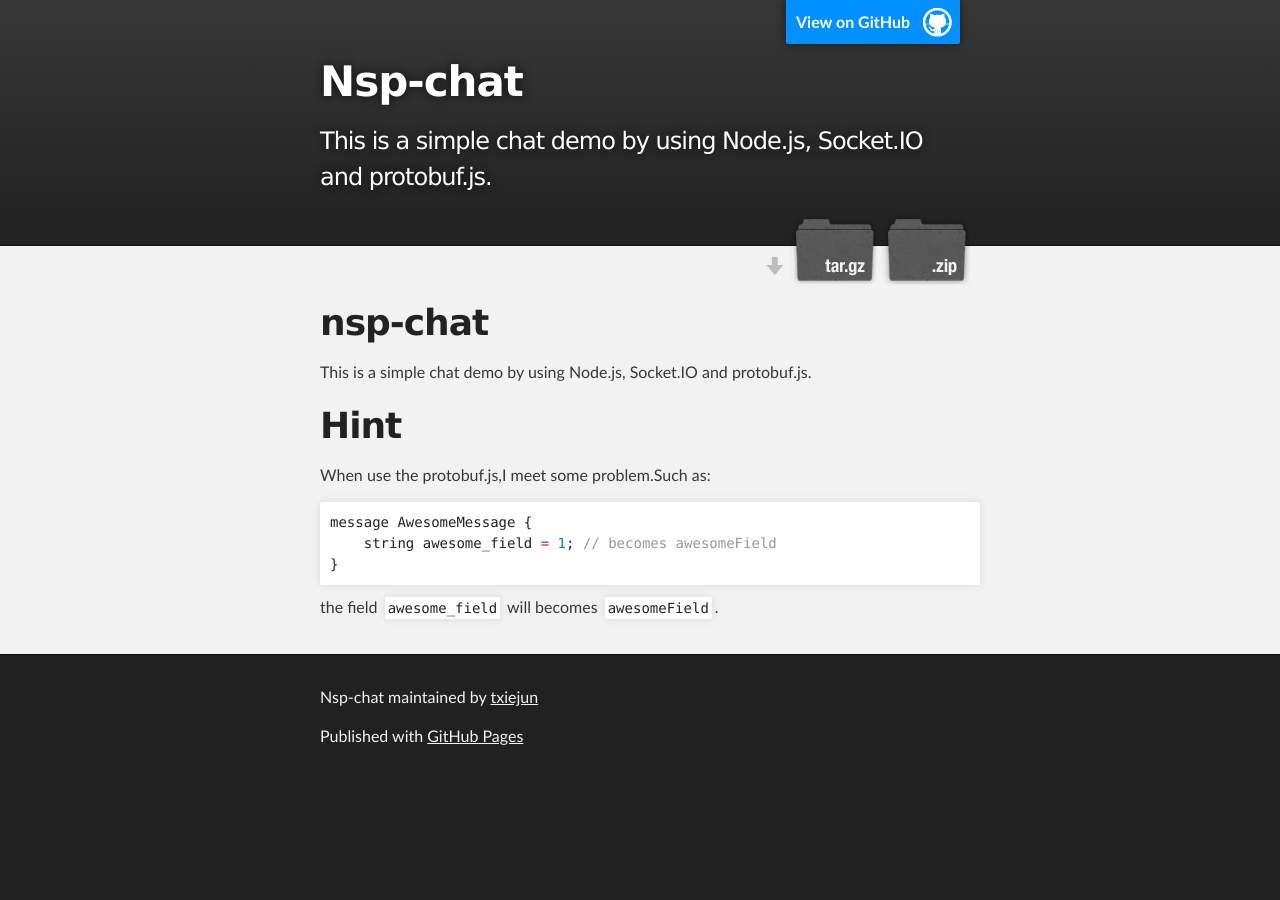
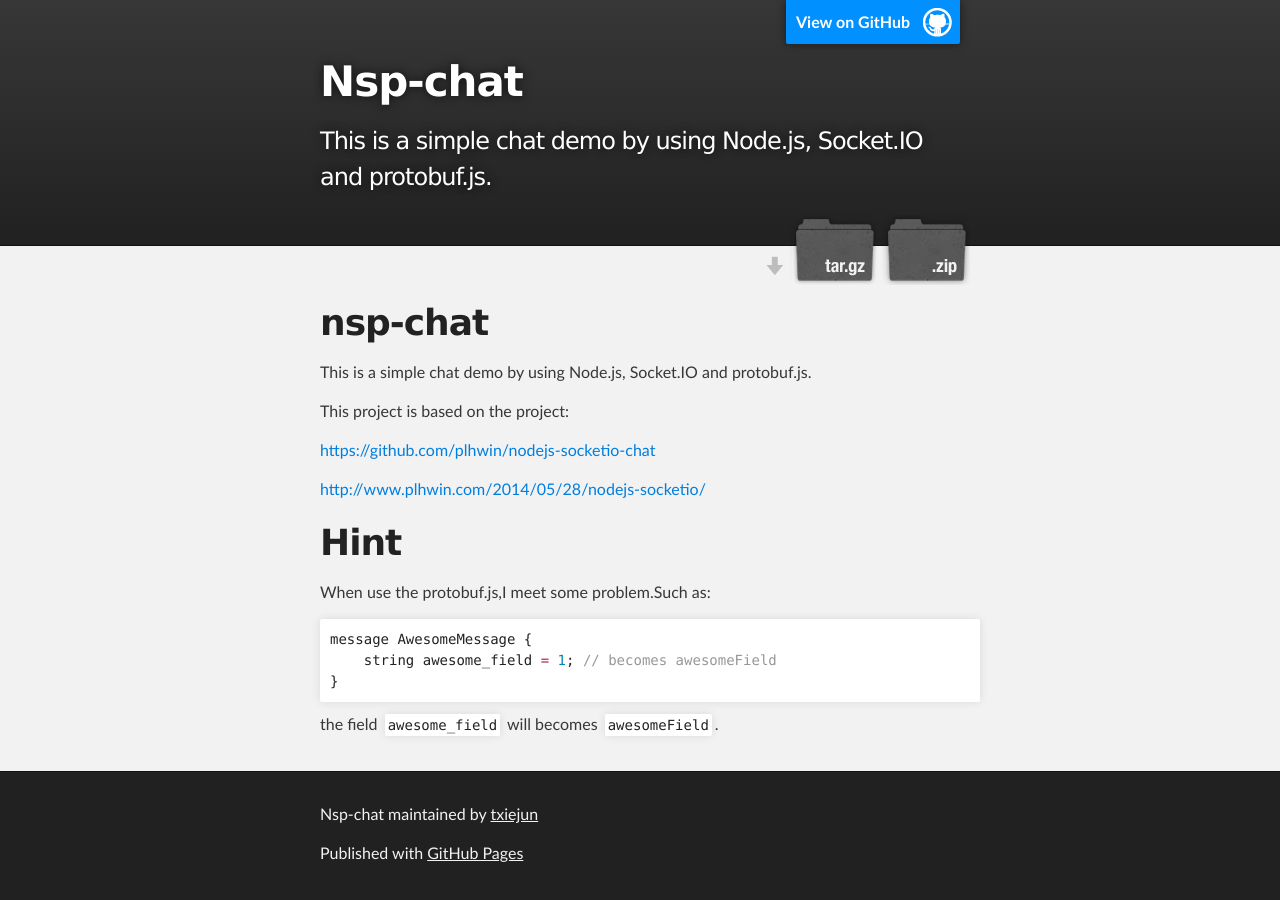
Before and after one commit to chinavane/nsp-chat, a plain HTML site: page index.html in a window 1280 px wide. Before the commit the page ends 800 px from the top, so only its background shows below. Drawn offline with Linux system fonts and the light colour scheme.

Commit message:
Create gh-pages branch via GitHub

```diff
--- a/index.html
+++ b/index.html
@@ -36,6 +36,12 @@
 
 <p>This is a simple chat demo by using Node.js, Socket.IO and protobuf.js.</p>
 
+<p>This project is based on the project:</p>
+
+<p><a href="https://github.com/plhwin/nodejs-socketio-chat">https://github.com/plhwin/nodejs-socketio-chat</a></p>
+
+<p><a href="http://www.plhwin.com/2014/05/28/nodejs-socketio/">http://www.plhwin.com/2014/05/28/nodejs-socketio/</a></p>
+
 <h1>
 <a id="hint" class="anchor" href="#hint" aria-hidden="true"><span aria-hidden="true" class="octicon octicon-link"></span></a>Hint</h1>
 
```
Also changed, not shown: params.json (+1 -1 lines).
